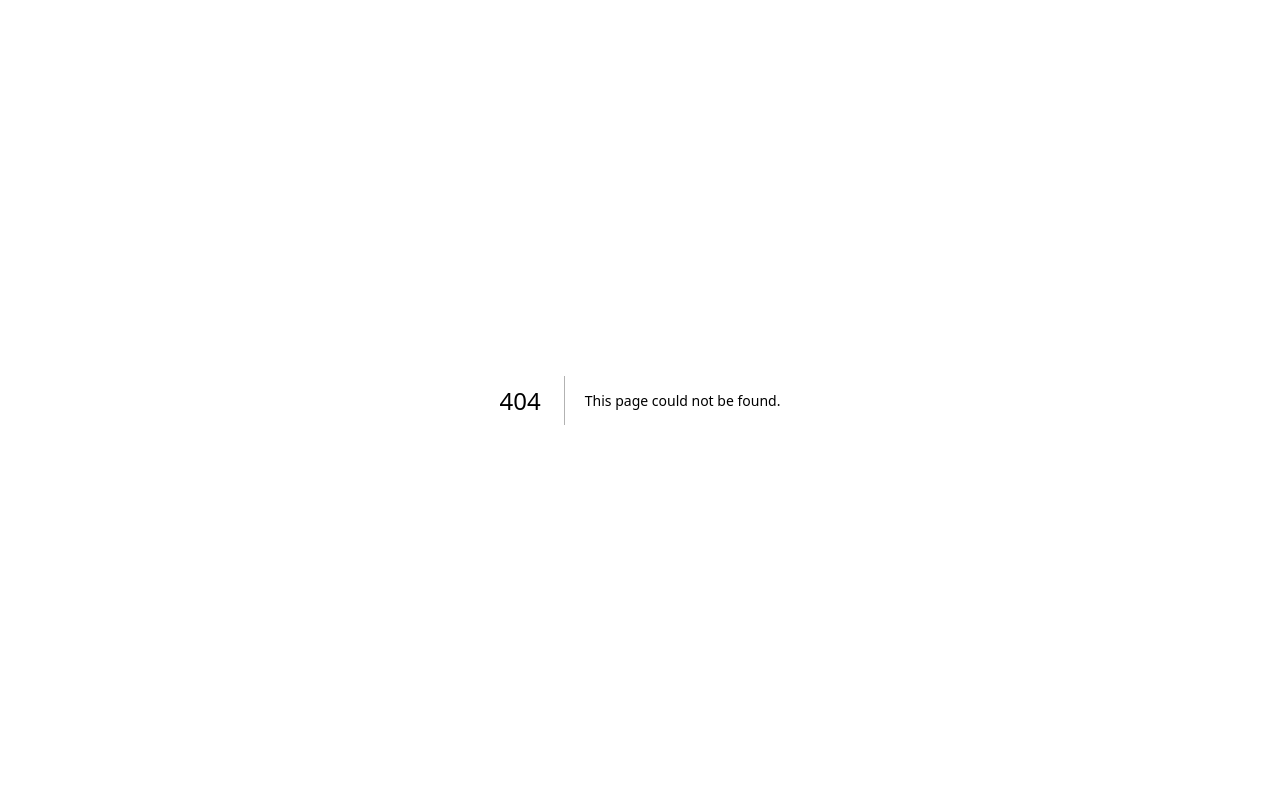
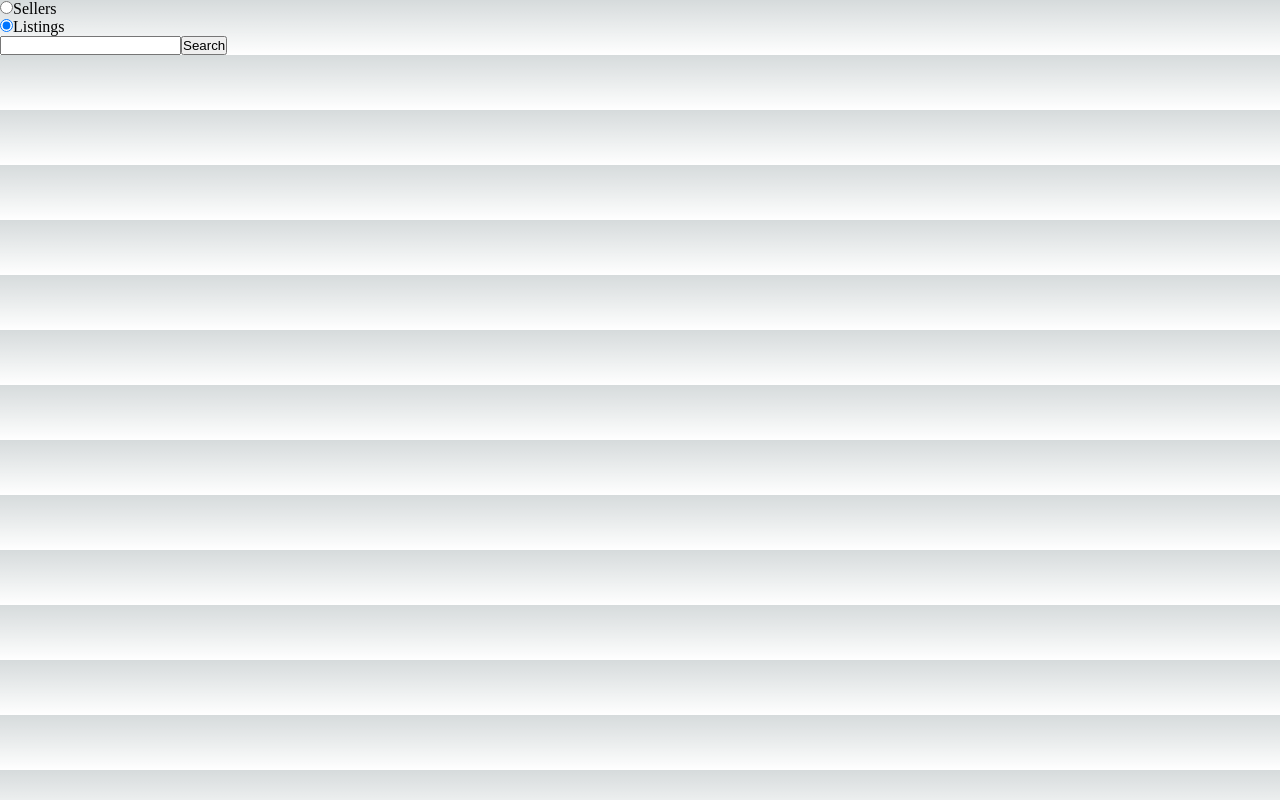
Before and after one commit to ethcala/fullstacktwo-frontend, a Next.js app in the folder cats-cradle/: page /search in a window 1280 px wide. Before the commit this address had no page. Built offline with nearby package versions, Linux system fonts and the light colour scheme.

Commit message:
search start stuff

```diff
--- /dev/null
+++ b/cats-cradle/src/pages/search.tsx
@@ -0,0 +1,20 @@
+export default function Search() {
+    return (
+        <div>
+            <form action="/search-info" method="post">
+                <div className="row">
+                    <input type="radio" id="sellers" name="type" value="sellers" />
+                    <label htmlFor="sellers">Sellers</label>
+                </div>
+                <div className="row">
+                    <input type="radio" id="listings" name="type" value="listings" checked />
+                    <label htmlFor="listings">Listings</label>
+                </div>
+                <div className="row">
+                    <input type="text" name="search" id="search"></input>
+                    <button type="submit">Search</button>
+                </div>
+            </form>
+        </div>
+    )
+}
```
Also changed, not shown: cats-cradle/src/components/header.tsx (added, +7 -0 lines).
